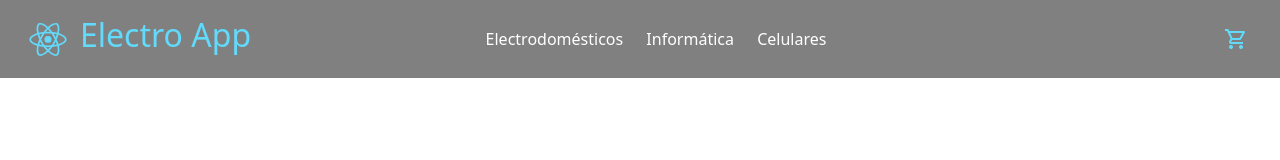
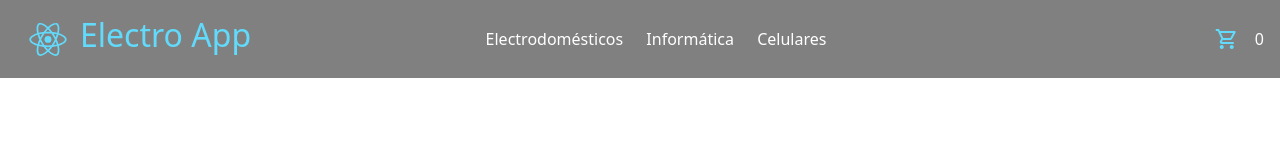
Before and after one commit to NachoJ12/ecommerce-app, a React (Create React App) app: page /cart in a window 1280 px wide. Shown: the top 160 px of the page. Built offline with nearby package versions, Linux system fonts and the light colour scheme.

Commit message:
I created the CartContext. I used the context in ItemDetail and CardWidget

```diff
--- a/src/components/CartWidget/CartWidget.js
+++ b/src/components/CartWidget/CartWidget.js
@@ -1,12 +1,22 @@
-import React from 'react';
+import React, { useContext } from 'react';
+import { NavLink } from 'react-router-dom';
+import { cartContext } from '../../context/CartContext';
 import style from './CartWidget.module.css';
 
 const CartWidget = () => {
+  const resultContext = useContext(cartContext);
+  console.log('ContextEnCartWidget', resultContext);
+
   return (
-    <span className={style.cart + ' material-symbols-outlined'}>
-      shopping_cart
-    </span>
+    <NavLink to="/cart" className={style.cartContainer}>
+      <span className={style.cart + ' material-symbols-outlined'}>
+        shopping_cart
+      </span>{' '}
+      {resultContext.totalQuantity}
+    </NavLink>
   );
 };
 
+//<div className={style.cartContainer}></div>
+
 export default CartWidget;
--- a/src/components/CartWidget/CartWidget.module.css
+++ b/src/components/CartWidget/CartWidget.module.css
@@ -1,3 +1,13 @@
+.cartContainer {
+  display: flex;
+  justify-self: end;
+  align-items: center;
+}
+
+.cartContainer:hover {
+  color: white;
+}
+
 .cart {
   justify-self: flex-end;
   margin-right: 1rem;
--- a/src/components/ItemDetail/ItemDetail.js
+++ b/src/components/ItemDetail/ItemDetail.js
@@ -1,13 +1,20 @@
-import React, { useState } from 'react';
+import React, { useContext, useState } from 'react';
 import { Link } from 'react-router-dom';
+import { cartContext } from '../../context/CartContext';
 import ItemCount from '../ItemCount/ItemCount';
 import style from './ItemDetail.module.css';
 
 const ItemDetail = ({ id, title, description, pictureUrl, price, stock }) => {
   const [amount, setAmount] = useState(0);
+  const resultContext = useContext(cartContext);
+  console.log('ContextItemDetail', resultContext);
 
   const onAdd = (selectedQuantity) => {
     setAmount(selectedQuantity);
+  };
+
+  const agregarAlCarrito = () => {
+    resultContext.addItem({ id, title, price }, amount);
   };
 
   return (
@@ -29,7 +36,10 @@ const ItemDetail = ({ id, title, description, pictureUrl, price, stock }) => {
               <ItemCount stock={stock} initial={1} onAdd={onAdd} />
             ) : (
               <Link to="/cart">
-                <button className={style.finishPurchase}>
+                <button
+                  onClick={agregarAlCarrito}
+                  className={style.finishPurchase}
+                >
                   Terminar mi compra
                 </button>
               </Link>
--- /dev/null
+++ b/src/context/CartContext.js
@@ -0,0 +1,57 @@
+import React, { createContext, useState } from 'react';
+
+export const cartContext = createContext();
+
+const Provider = cartContext.Provider;
+
+const CartContextProvider = (props) => {
+  const [carrito, setCarrito] = useState([]);
+  const [totalQuantity, setTotalQuantity] = useState(0);
+  const [totalPrice, setTotalPrice] = useState(0);
+
+  const addItem = (item, quantity) => {
+    const itemAgregado = {
+      ...item,
+      quantity: quantity,
+    };
+
+    const copiaCarrito = [...carrito];
+
+    if (isInCart(item.id)) {
+      copiaCarrito.forEach((element) => {
+        if (element.id === item.id) element.quantity += quantity;
+      });
+      setCarrito(copiaCarrito);
+      setTotalQuantity(totalQuantity + quantity);
+    } else {
+      copiaCarrito.push({ ...itemAgregado });
+      setCarrito(copiaCarrito);
+      setTotalQuantity(totalQuantity + quantity);
+    }
+  };
+
+  const removeItem = (itemId) => {};
+
+  const clear = () => {
+    setCarrito([]);
+    setTotalQuantity(0);
+  };
+
+  const isInCart = (idSearch) => {
+    return carrito.find(({ id }) => id === idSearch) ? true : false;
+  };
+
+  // Initial Provider State
+  const stateContext = {
+    carrito: carrito,
+    totalQuantity: totalQuantity,
+    totalPrice: totalPrice,
+    addItem: addItem,
+    removeItem: removeItem,
+    clear: clear,
+  };
+
+  return <Provider value={stateContext}>{props.children}</Provider>;
+};
+
+export default CartContextProvider;
```
Also changed, not shown: src/App.js (+7 -1 lines).
